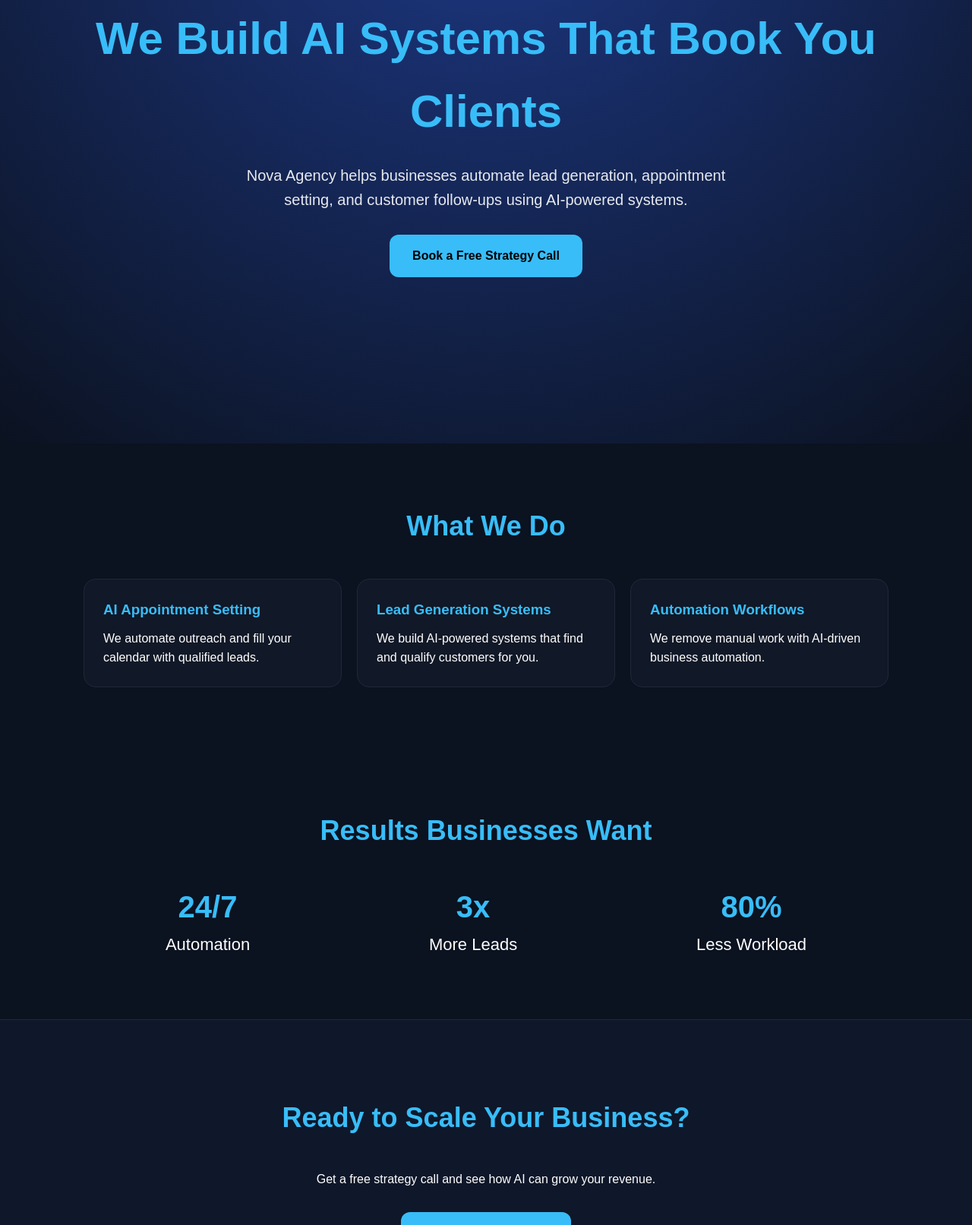
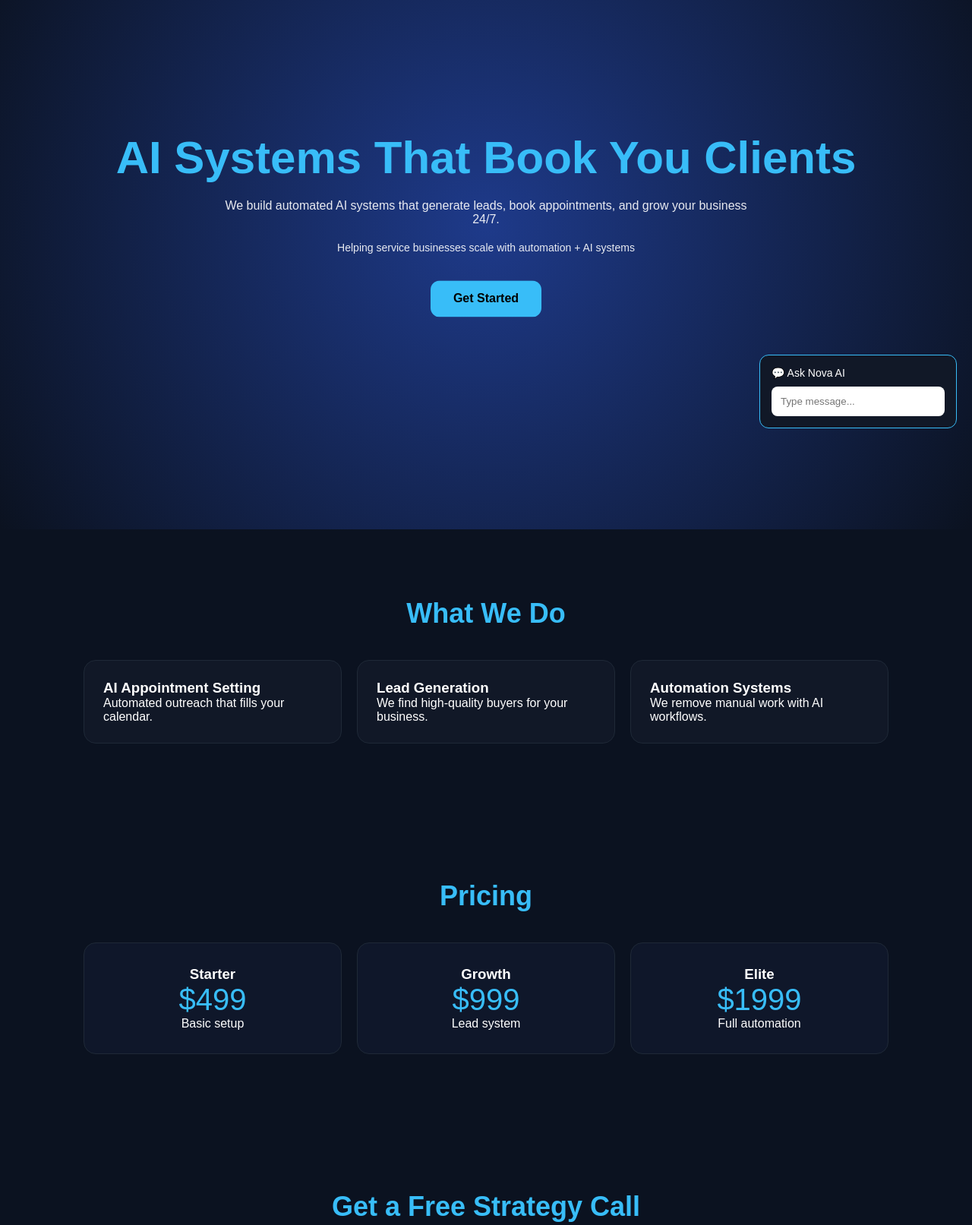
Before and after one commit to NovaAIAppointmens/nova-agency, a plain HTML site: page index.html in a window 1280 px wide. Shown: the part 216-1829 px from the top of the page at 76% size. Drawn offline with Linux system fonts and the light colour scheme.

Commit message:
Update index.html

```diff
--- a/index.html
+++ b/index.html
@@ -6,62 +6,117 @@
 <title>Nova Agency | AI Growth Systems</title>
 
 <style>
+
+/* =========================
+   ANIMATIONS
+========================= */
+@keyframes fadeUp {
+  from {opacity:0; transform:translateY(25px);}
+  to {opacity:1; transform:translateY(0);}
+}
+
+@keyframes float {
+  0% {transform:translateY(0px);}
+  50% {transform:translateY(-6px);}
+  100% {transform:translateY(0px);}
+}
+
+/* =========================
+   GLOBAL
+========================= */
 *{
   margin:0;
   padding:0;
   box-sizing:border-box;
   font-family:Arial, sans-serif;
+  scroll-behavior:smooth;
 }
 
 body{
   background:#0b1220;
   color:white;
-      line-height:1.6;
 }
 
-    /* HERO */
+/* =========================
+   NAV
+========================= */
+nav{
+  position:sticky;
+  top:0;
+  display:flex;
+  justify-content:space-between;
+  padding:15px 40px;
+  background:rgba(11,18,32,0.9);
+  backdrop-filter:blur(10px);
+  border-bottom:1px solid #1f2937;
+  z-index:1000;
+}
+
+nav h2{color:#38bdf8;}
+nav a{
+  color:white;
+  margin-left:20px;
+  text-decoration:none;
+  opacity:0.8;
+}
+nav a:hover{opacity:1;}
+
+/* =========================
+   HERO
+========================= */
 .hero{
   min-height:100vh;
   display:flex;
+  justify-content:center;
   align-items:center;
-      justify-content:center;
   text-align:center;
   padding:60px 20px;
-      background: radial-gradient(circle at top, #1e3a8a, #0b1220);
+  background:radial-gradient(circle,#1e3a8a,#0b1220);
 }
 
 .hero h1{
   font-size:60px;
   color:#38bdf8;
-      margin-bottom:20px;
+  animation:fadeUp 0.8s ease;
 }
 
 .hero p{
-      font-size:20px;
   max-width:700px;
-      margin:auto;
+  margin:20px auto;
   opacity:0.9;
+  animation:fadeUp 1s ease;
 }
 
+.trust{
+  opacity:0.6;
+  font-size:14px;
+}
+
+/* =========================
+   BUTTON
+========================= */
 .btn{
-      margin-top:30px;
   display:inline-block;
   padding:15px 30px;
   background:#38bdf8;
   color:black;
-      text-decoration:none;
   border-radius:12px;
   font-weight:bold;
+  text-decoration:none;
+  margin-top:20px;
   transition:0.3s;
+  animation:float 3s ease-in-out infinite;
 }
 
 .btn:hover{
   transform:scale(1.05);
 }
 
-    /* SECTION */
+/* =========================
+   SECTIONS
+========================= */
 section{
-      padding:80px 20px;
+  padding:90px 20px;
   max-width:1100px;
   margin:auto;
 }
@@ -73,7 +128,9 @@
   color:#38bdf8;
 }
 
-    /* CARDS */
+/* =========================
+   GRID / CARDS
+========================= */
 .grid{
   display:grid;
   grid-template-columns:repeat(auto-fit,minmax(250px,1fr));
@@ -85,6 +142,7 @@
   padding:25px;
   border-radius:16px;
   border:1px solid #1f2937;
+  animation:fadeUp 0.8s ease forwards;
   transition:0.3s;
 }
 
@@ -93,108 +151,212 @@
   border-color:#38bdf8;
 }
 
-    .card h3{
-      margin-bottom:10px;
+/* =========================
+   PRICING
+========================= */
+.price-card{
+  background:#0f172a;
+  padding:30px;
+  border-radius:16px;
+  border:1px solid #1f2937;
+  text-align:center;
+}
+
+.price{
+  font-size:40px;
   color:#38bdf8;
 }
 
-    /* SOCIAL PROOF */
-    .stats{
-      display:flex;
-      justify-content:space-around;
-      flex-wrap:wrap;
-      text-align:center;
-      gap:20px;
-    }
-
-    .stat{
-      font-size:22px;
-    }
-
-    .stat span{
-      display:block;
-      font-size:40px;
-      color:#38bdf8;
-      font-weight:bold;
-    }
-
-    /* CTA */
+/* =========================
+   CTA
+========================= */
 .cta{
   text-align:center;
+  padding:100px 20px;
   background:#0f172a;
-      padding:100px 20px;
   border-top:1px solid #1f2937;
 }
 
+/* =========================
+   FORM
+========================= */
+form{
+  display:flex;
+  flex-direction:column;
+  gap:10px;
+  max-width:400px;
+  margin:20px auto;
+}
+
+input{
+  padding:12px;
+  border-radius:8px;
+  border:none;
+  outline:none;
+}
+
+button{
+  padding:12px;
+  background:#38bdf8;
+  border:none;
+  font-weight:bold;
+  cursor:pointer;
+  border-radius:8px;
+}
+
+/* =========================
+   FAQ
+========================= */
+.faq{
+  max-width:800px;
+  margin:auto;
+}
+
+.faq-item{
+  background:#111827;
+  margin-bottom:10px;
+  padding:15px;
+  border-radius:10px;
+  cursor:pointer;
+  border:1px solid #1f2937;
+}
+
+/* =========================
+   CHAT WIDGET
+========================= */
+.chat{
+  position:fixed;
+  bottom:20px;
+  right:20px;
+  width:260px;
+  background:#111827;
+  border:1px solid #38bdf8;
+  border-radius:12px;
+  padding:15px;
+  font-size:14px;
+}
+
+.chat input{
+  width:100%;
+  margin-top:10px;
+}
+
+/* =========================
+   FOOTER
+========================= */
 footer{
   text-align:center;
   padding:30px;
-      font-size:14px;
   opacity:0.6;
 }
+
 </style>
 </head>
 
 <body>
 
+<!-- NAV -->
+<nav>
+  <h2>Nova Agency</h2>
+  <div>
+    <a href="#services">Services</a>
+    <a href="#pricing">Pricing</a>
+    <a href="#lead">Lead</a>
+    <a href="#faq">FAQ</a>
+  </div>
+</nav>
+
 <!-- HERO -->
 <div class="hero">
   <div>
-    <h1>We Build AI Systems That Book You Clients</h1>
-    <p>
-      Nova Agency helps businesses automate lead generation,
-      appointment setting, and customer follow-ups using AI-powered systems.
-    </p>
+    <h1>AI Systems That Book You Clients</h1>
+    <p>We build automated AI systems that generate leads, book appointments, and grow your business 24/7.</p>
+    <p class="trust">Helping service businesses scale with automation + AI systems</p>
 
-    <a class="btn" href="mailto:laparka1600@gmail.com">
-      Book a Free Strategy Call
-    </a>
+    <a class="btn" href="#lead">Get Started</a>
   </div>
 </div>
 
 <!-- SERVICES -->
-<section>
+<section id="services">
   <h2>What We Do</h2>
 
   <div class="grid">
-
     <div class="card">
       <h3>AI Appointment Setting</h3>
-      <p>We automate outreach and fill your calendar with qualified leads.</p>
+      <p>Automated outreach that fills your calendar.</p>
     </div>
 
     <div class="card">
-      <h3>Lead Generation Systems</h3>
-      <p>We build AI-powered systems that find and qualify customers for you.</p>
+      <h3>Lead Generation</h3>
+      <p>We find high-quality buyers for your business.</p>
     </div>
 
     <div class="card">
-      <h3>Automation Workflows</h3>
-      <p>We remove manual work with AI-driven business automation.</p>
+      <h3>Automation Systems</h3>
+      <p>We remove manual work with AI workflows.</p>
     </div>
-
   </div>
 </section>
 
-<!-- STATS -->
-<section>
-  <h2>Results Businesses Want</h2>
+<!-- PRICING -->
+<section id="pricing">
+  <h2>Pricing</h2>
 
-  <div class="stats">
-    <div class="stat"><span>24/7</span>Automation</div>
-    <div class="stat"><span>3x</span>More Leads</div>
-    <div class="stat"><span>80%</span>Less Workload</div>
+  <div class="grid">
+    <div class="price-card">
+      <h3>Starter</h3>
+      <div class="price">$499</div>
+      <p>Basic setup</p>
+    </div>
+
+    <div class="price-card">
+      <h3>Growth</h3>
+      <div class="price">$999</div>
+      <p>Lead system</p>
+    </div>
+
+    <div class="price-card">
+      <h3>Elite</h3>
+      <div class="price">$1999</div>
+      <p>Full automation</p>
+    </div>
+  </div>
+</section>
+
+<!-- LEAD FORM -->
+<section id="lead">
+  <h2>Get a Free Strategy Call</h2>
+
+  <form action="mailto:laparka1600@gmail.com">
+    <input type="text" placeholder="Name" required>
+    <input type="email" placeholder="Email" required>
+    <button type="submit">Request Call</button>
+  </form>
+</section>
+
+<!-- FAQ -->
+<section id="faq">
+  <h2>FAQ</h2>
+
+  <div class="faq">
+    <div class="faq-item">Do I need tech experience? No.</div>
+    <div class="faq-item">How fast do results happen? 7–14 days.</div>
+    <div class="faq-item">Do you set everything up? Yes.</div>
   </div>
 </section>
 
 <!-- CTA -->
 <div class="cta">
-  <h2>Ready to Scale Your Business?</h2>
-  <p>Get a free strategy call and see how AI can grow your revenue.</p>
+  <h2>Ready to Scale?</h2>
+  <p>Let’s automate your business growth.</p>
+  <a class="btn" href="mailto:laparka1600@gmail.com">Contact Us</a>
+</div>
 
-  <a class="btn" href="mailto:laparka1600@gmail.com">
-    Contact Nova Agency
-  </a>
+<!-- CHAT WIDGET -->
+<div class="chat">
+  💬 Ask Nova AI<br>
+  <input type="text" placeholder="Type message...">
 </div>
 
 <footer>
```
Lines whose indentation alone changed are shown as unchanged.
